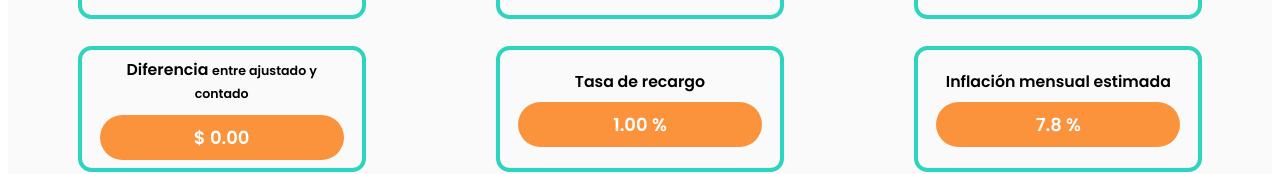
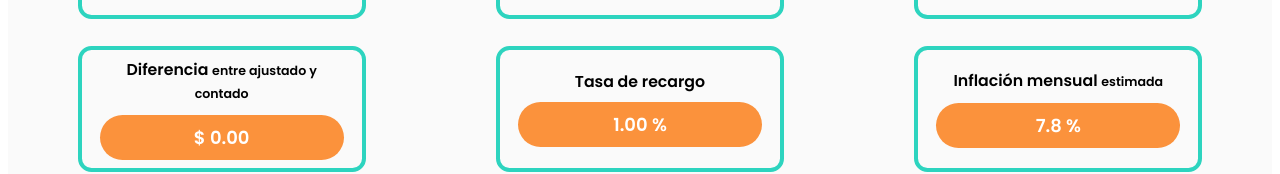
Before and after one commit to fmancilla00/devalu, a React (Vite) app: page / in a window 1280 px wide. Both pictures are taken after typing "5", "5" into the empty fields and a click on the button "CALCULAR". Shown: the part 385-559 px from the top of the page. Built offline with nearby package versions, Linux system fonts and the light colour scheme; no server answers; a web font is replaced by a local one.

Commit message:
fix display

```diff
--- a/src/Routes/Results.jsx
+++ b/src/Routes/Results.jsx
@@ -63,7 +63,7 @@ export default function Results() {
             <span className='text-emerald-600 text-sm font-semibold md:text-base lg:bg-orange-400 lg:rounded-full lg:p-2 lg:text-white'  >{ (Number(datos.enCuotas) / Number(datos.contado)).toFixed(2) + ' %'}</span>
           </div>
           <div className=' p-2 h-16 rounded gap-2 justify-center flex flex-col w-32 text-xs border-2 md:text-sm md:w-48 border-teal-400 md:border-4 md:h-20 lg:h-28 lg:text-center  lg:border-4 lg:rounded-xl lg:p-4 lg:w-64 '>
-            <h5 className='lg:font-semibold lg:text-sm'>Inflación mensual estimada</h5>
+            <h5 className='lg:font-semibold lg:text-sm'>Inflación mensual <small>estimada</small></h5>
             <span className='text-emerald-600 text-sm font-semibold md:text-base lg:bg-orange-400 lg:rounded-full lg:p-2 lg:text-white'  >{ datos.ipc + ' %'}</span>
           </div>
         </div>
```
